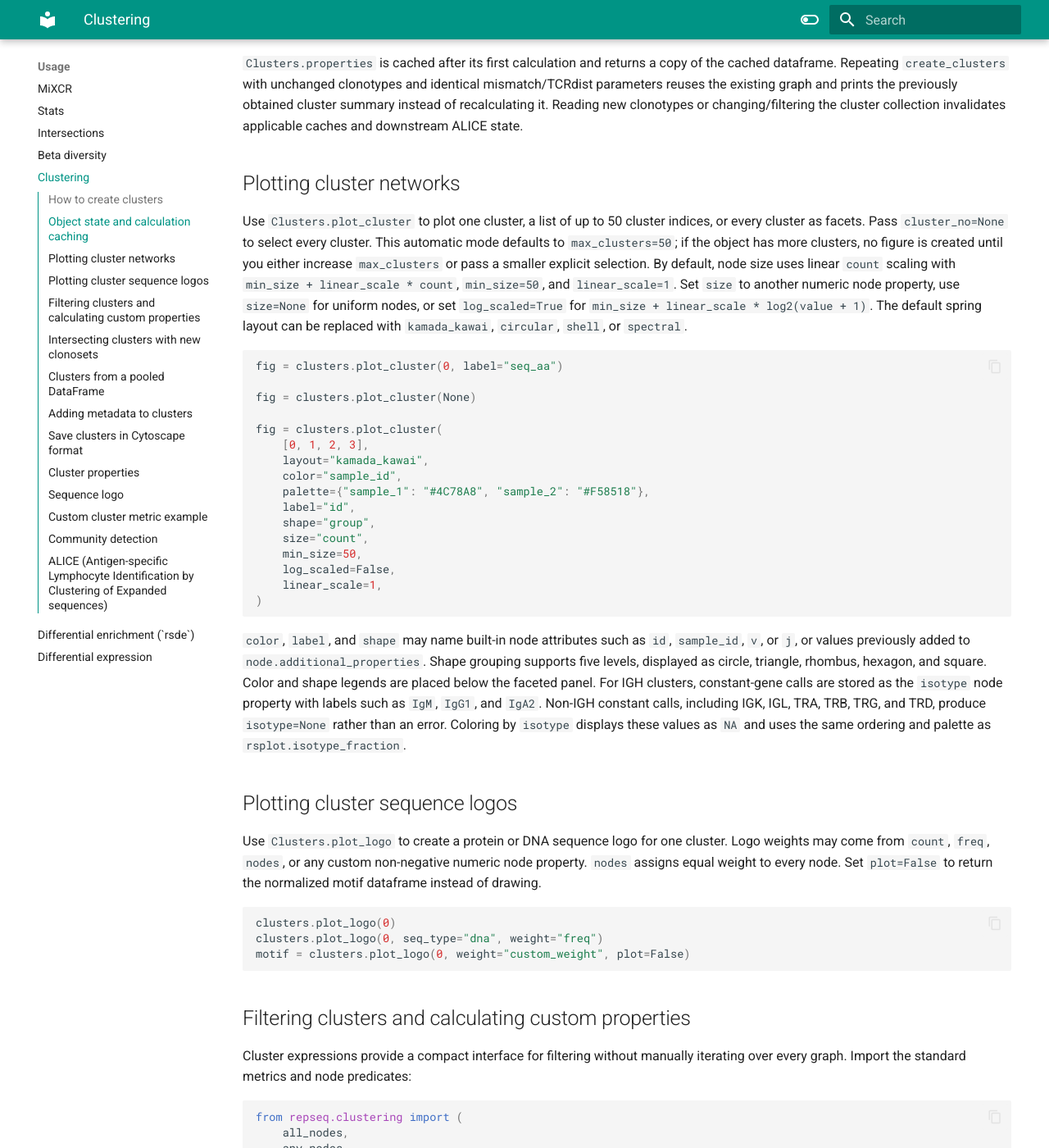
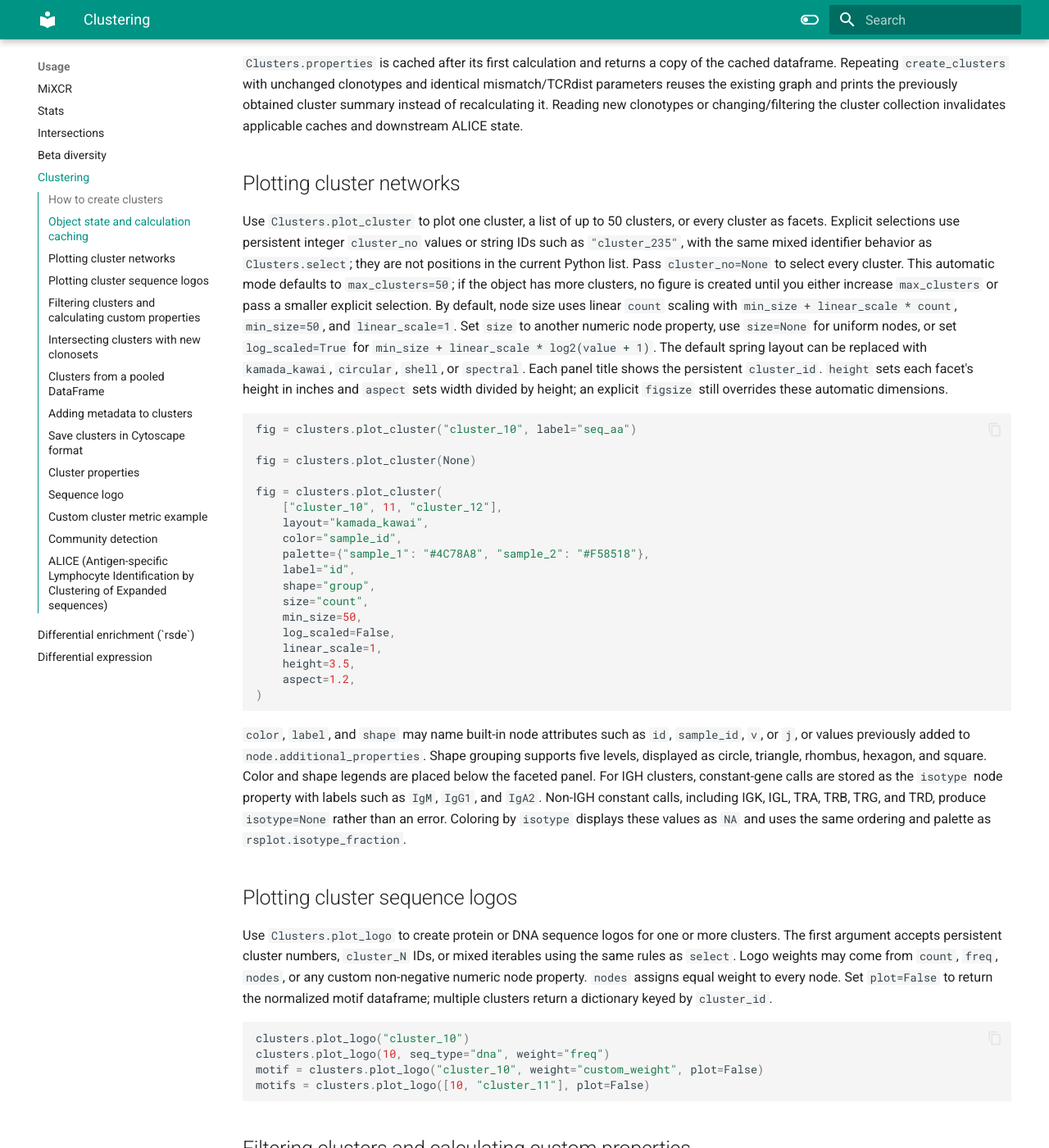
Before and after one commit to mmjmike/repseq, an MkDocs documentation site: the page built from docs/usage_clustering.md, in a window 1280 px wide and 1400 px high, scrolled down 1370 px. Shown: the whole window at 82% size. Built offline with MkDocs 1.6.1 and Material for MkDocs 9.7.7, drawn with Linux system fonts in a browser that asks for light colours.

Commit message:
cluster_no/cluster_id are the arguments of plot_cluster/plot_logo + height/aspect adjustment of the plots

````diff
--- a/docs/usage_clustering.md
+++ b/docs/usage_clustering.md
@@ -65,9 +65,12 @@ caches and downstream ALICE state.
 
 ## Plotting cluster networks
 
-Use `Clusters.plot_cluster` to plot one cluster, a list of up to 50 cluster
-indices, or every cluster as facets. Pass `cluster_no=None` to select every
-cluster. This automatic mode defaults to `max_clusters=50`; if the object has
+Use `Clusters.plot_cluster` to plot one cluster, a list of up to 50
+clusters, or every cluster as facets. Explicit selections use persistent integer
+`cluster_no` values or string IDs such as `"cluster_235"`, with the same mixed
+identifier behavior as `Clusters.select`; they are not positions in the current
+Python list. Pass `cluster_no=None` to select every cluster. This automatic mode
+defaults to `max_clusters=50`; if the object has
 more clusters, no figure is created until you either increase `max_clusters`
 or pass a smaller explicit selection. By default, node size uses linear `count`
 scaling with `min_size + linear_scale * count`, `min_size=50`, and
@@ -75,15 +78,17 @@ scaling with `min_size + linear_scale * count`, `min_size=50`, and
 for uniform nodes, or set `log_scaled=True` for
 `min_size + linear_scale * log2(value + 1)`. The
 default spring layout can be replaced with `kamada_kawai`, `circular`, `shell`,
-or `spectral`.
+or `spectral`. Each panel title shows the persistent `cluster_id`. `height`
+sets each facet's height in inches and `aspect` sets width divided by height; an
+explicit `figsize` still overrides these automatic dimensions.
 
 ```py
-fig = clusters.plot_cluster(0, label="seq_aa")
+fig = clusters.plot_cluster("cluster_10", label="seq_aa")
 
 fig = clusters.plot_cluster(None)
 
 fig = clusters.plot_cluster(
-    [0, 1, 2, 3],
+    ["cluster_10", 11, "cluster_12"],
     layout="kamada_kawai",
     color="sample_id",
     palette={"sample_1": "#4C78A8", "sample_2": "#F58518"},
@@ -93,6 +98,8 @@ fig = clusters.plot_cluster(
     min_size=50,
     log_scaled=False,
     linear_scale=1,
+    height=3.5,
+    aspect=1.2,
 )
 ```
 
@@ -109,15 +116,19 @@ these values as `NA` and uses the same ordering and palette as
 
 ## Plotting cluster sequence logos
 
-Use `Clusters.plot_logo` to create a protein or DNA sequence logo for one
-cluster. Logo weights may come from `count`, `freq`, `nodes`, or any custom
-non-negative numeric node property. `nodes` assigns equal weight to every node.
-Set `plot=False` to return the normalized motif dataframe instead of drawing.
+Use `Clusters.plot_logo` to create protein or DNA sequence logos for one or
+more clusters. The first argument accepts persistent cluster numbers, `cluster_N`
+IDs, or mixed iterables using the same rules as `select`. Logo weights may come
+from `count`, `freq`, `nodes`, or any custom non-negative numeric node property.
+`nodes` assigns equal weight to every node. Set `plot=False` to return the
+normalized motif dataframe; multiple clusters return a dictionary keyed by
+`cluster_id`.
 
 ```py
-clusters.plot_logo(0)
-clusters.plot_logo(0, seq_type="dna", weight="freq")
-motif = clusters.plot_logo(0, weight="custom_weight", plot=False)
+clusters.plot_logo("cluster_10")
+clusters.plot_logo(10, seq_type="dna", weight="freq")
+motif = clusters.plot_logo("cluster_10", weight="custom_weight", plot=False)
+motifs = clusters.plot_logo([10, "cluster_11"], plot=False)
 ```
 
 ## Filtering clusters and calculating custom properties
````
Also changed, not shown: 2 other files.
